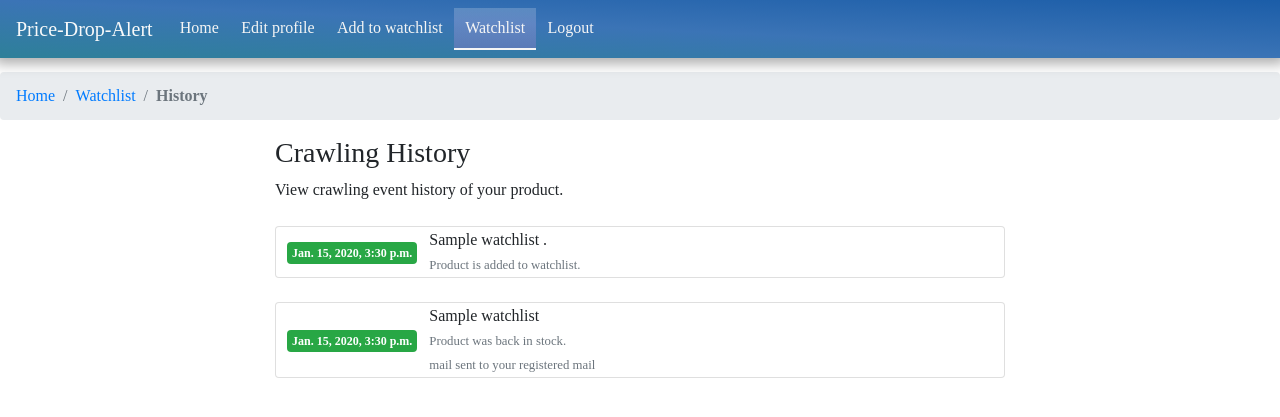
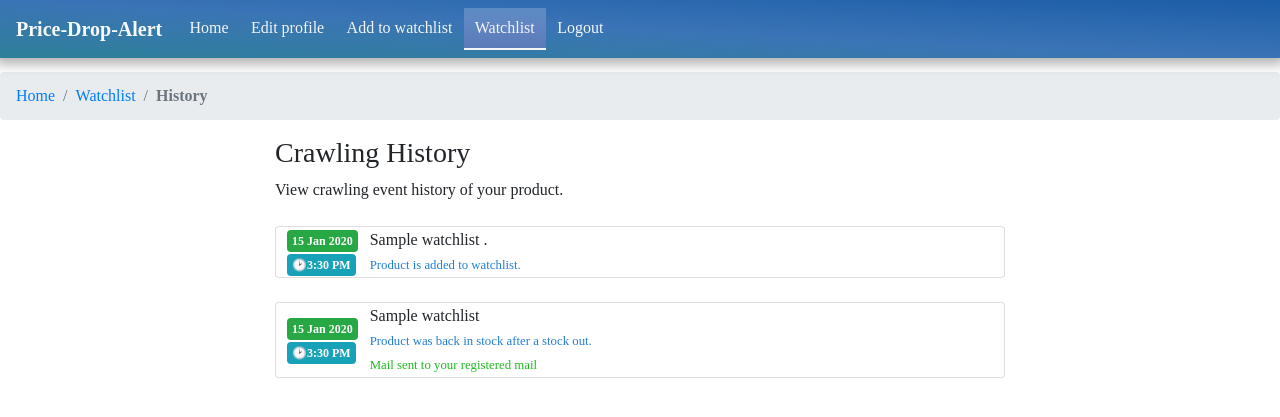
Before and after one commit to Yaswanth-C/Price-drop-alert-flipkart, a Django app: page /watchlist/view_history/1/ in a window 1280 px wide. Shown: the top 417 px of the page. Run offline with Django 3.2, Linux system fonts and the light colour scheme; a user stored in the database is signed in; tables that the repository leaves empty hold one stand-in row (values such as "Sample post"); some libraries are stand-ins or nearby versions.

Commit message:
Minor design changes

```diff
--- a/templates/base.html
+++ b/templates/base.html
@@ -17,7 +17,7 @@
 <body>
 
     <nav class="navbar navbar-expand-sm bg-custom" id="nav-nav">
-        <a class="navbar-brand text-light" href="#">Price-Drop-Alert</a>
+        <a class="navbar-brand text-light" href="#"><strong>Price-Drop-Alert</strong></a>
         <button class="navbar-toggler d-lg-none text-light" id="collapser" type="button" data-toggle="collapse" data-target="#collapsibleNavId" aria-controls="collapsibleNavId"
             aria-expanded="false" aria-label="Toggle navigation">&#9776;</button>
         <div class="collapse navbar-collapse" id="collapsibleNavId">
--- a/templates/linkadd/view_history.html
+++ b/templates/linkadd/view_history.html
@@ -26,10 +26,13 @@
             <div class="card">
                 <table>
                     <tr>
-                        <td width="70px"><span class="badge badge-success" style="padding: 5px;margin-left: 10px;">{{ product.date_added }}</span></td>
+                        <td width="70px">
+                            <span class="badge badge-success" style="padding: 5px;margin-left: 10px;">{{ product.date_added | date:"d M Y" }}</span>
+                            <span class="badge badge-info" style="padding: 5px;margin-left: 10px;">&#x1f551;{{ product.date_added | date:"f A" }}</span>
+                        </td>
                         <td>
                             <div style="margin-left: 10px;">
-                            {{ product.product_name }} .<br><span class="text-muted" style="font-size: 0.8em;">Product is added to watchlist.</span>
+                            {{ product.product_name }} .<br><span style="font-size: 0.8em;color:rgb(34, 127, 214);">Product is added to watchlist.</span>
                             </div>
                         </td>
                     </tr>
@@ -47,23 +50,24 @@
                 <table>
                     <tr>
                         <td width="70px">
-                    <span class="badge badge-success" style="padding: 5px;margin-left: 10px;">{{i.date_added}}</span>
+                            <span class="badge badge-success" style="padding: 5px;margin-left: 10px;">{{i.date_added | date:"d M Y"}}</span>
+                            <span class="badge badge-info" style="padding: 5px;margin-left: 10px;">&#x1f551;{{i.date_added | date:"f A"}}</span>
                         </td>
                         <td><div style="margin-left: 10px;">
                             {{product.product_name}} <br>
-                            <span class="text-muted" style="font-size: 0.8em;">
+                            <span style="font-size: 0.8em;color: rgb(34, 127, 214);">
                             {% if i.is_price_drop_and_avail %}
                                 Product was back in stock with pricedrop.
-                            {% elif i.is_price_drop and i.status == 'sent' %}
+                            {% elif i.is_price_drop %}
                                 Product had a pricedrop.- price then : &#8377;{{i.price_th}}
-                            {% elif i.is_avail and i.status == 'sent' %}
-                                Product was back in stock.
+                            {% elif i.is_avail %}
+                                Product was back in stock after a stock out.
                             {% endif %}
                             <br>
                             {% if i.status == 'sent' %}
-                                mail sent to your registered mail
+                               <span style="color: rgb(30, 187, 30);">Mail sent to your registered mail</span>
                             {% else %}
-                                mail yet to be sent.
+                                <span style="color: rgb(250, 76, 76);">Mail yet to be sent.</span>
                             {% endif %}
                             </span>
                             <br>
```
